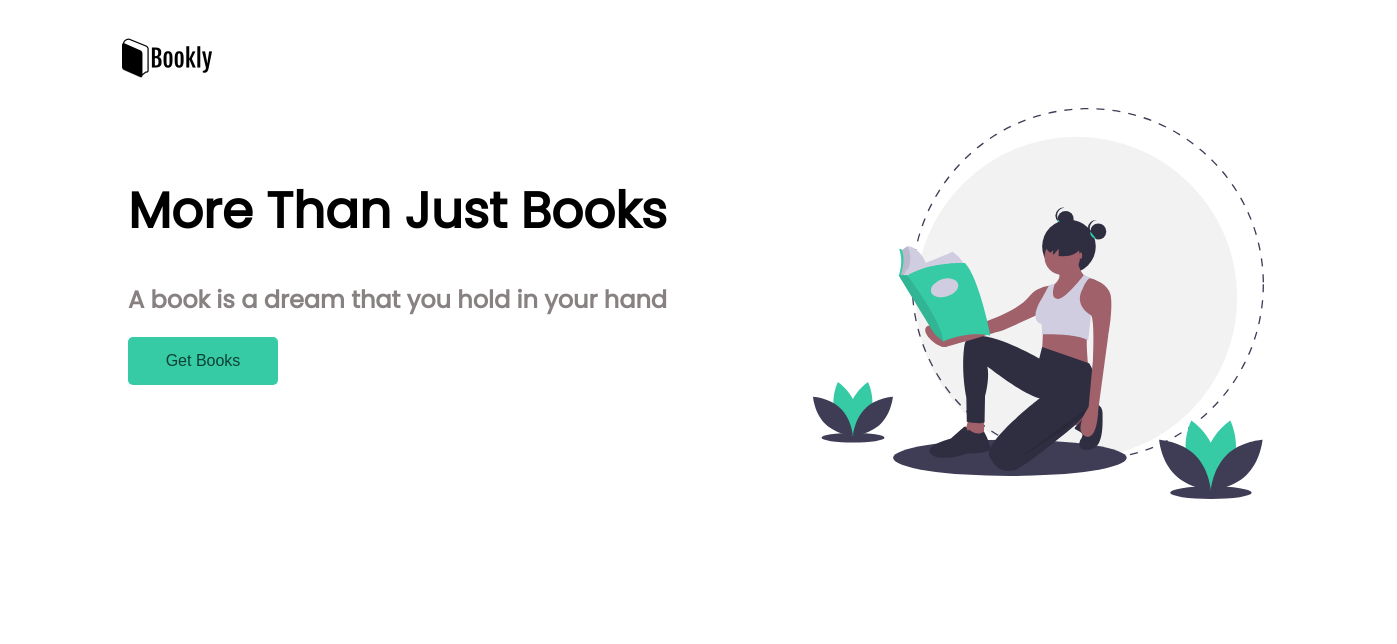
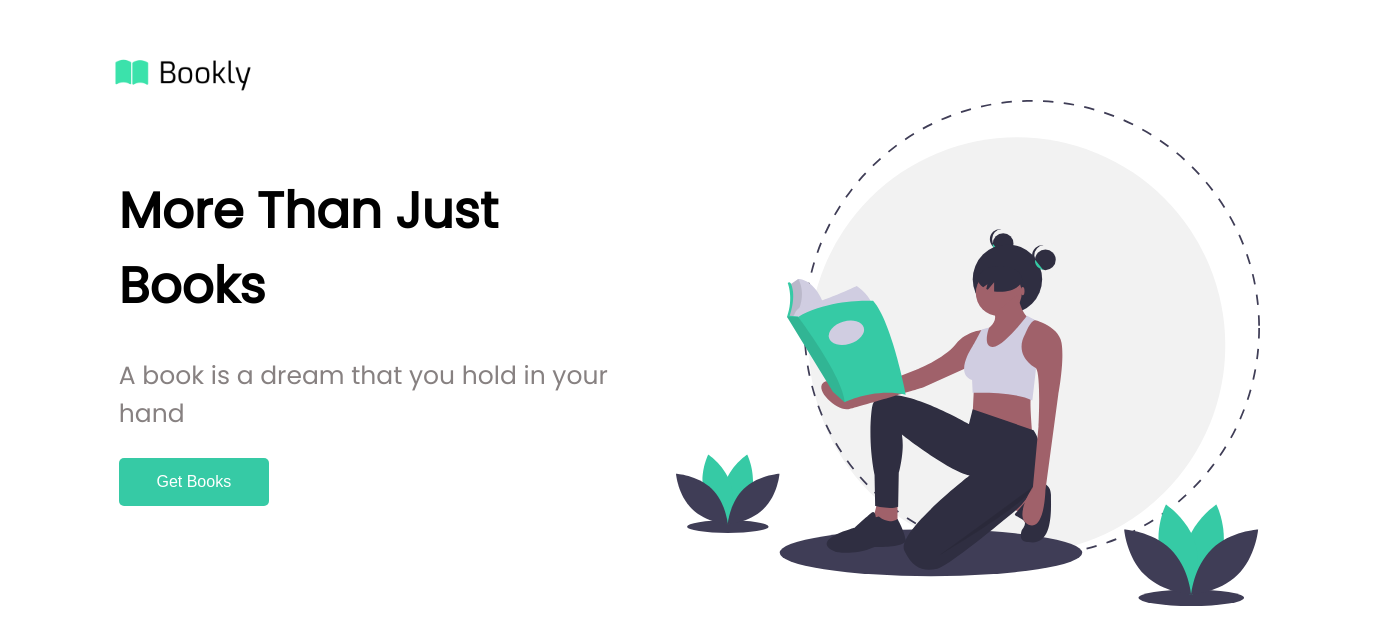
Before and after one commit to jhumeey/Books-Fetch-API-APP, a React (Create React App) app: page / in a window 1280 px wide. Shown: the top 644 px of the page, 1397 px wide, since content can reach past the window. Built offline with nearby package versions, Linux system fonts and the light colour scheme.

Commit message:
Fixed Responsiveness issues

```diff
--- a/src/App.css
+++ b/src/App.css
@@ -6,6 +6,8 @@
 body, html, #root {
   height: 100%;
   width: 100%;
+  padding: 0;
+  margin: 0;
   font-family: 'Poppins', sans-serif;
 }
 
@@ -32,14 +34,14 @@ body, html, #root {
   font-size: 1em;
   border-radius: 5px;
   cursor: pointer;
-  background-color: rgb(54, 202, 165);
+  background-color: #36caa5;
   border: none;
-  color: rgb(15, 66, 54);
+  color: #fff;
   transition: all 0.5s;
 }
 
 .fetch-button:hover {
-  background-color: rgb(40, 209, 209);
+  background-color: #28d1d1;
 }
 
 .books {
@@ -50,14 +52,15 @@ body, html, #root {
 .book {
   background: #fff;
   position: relative;
+  border: 1px solid rgba(0, 0, 0, .125);
   border-radius: 5px;
   padding: 20px;
   margin: 10px;
-  width: 47%;
+  width: 100%;
   color: #333;
   flex-basis: width;
   background-color: #fff;
-  box-shadow: 0 4px 8px 0 rgba(0, 0, 0, 0.2), 0 6px 20px 0 rgba(0, 0, 0, 0.19);
+  box-shadow: 0px 2px 2px rgba(0, 0, 0, 0.3);
 }
 
 .book h3 {
@@ -84,14 +87,14 @@ body, html, #root {
 .b-white-container {
   display: flex;
   position: relative;
-  height: 100%;
+  height: fit-content;
   width: 100%;
   flex-direction: column;
   background-color: #fff;
 }
 
 .b-grey-container {
-  background-color: gainsboro;
+  background-color: #f8f8f8;
   height: fit-content;
 }
 
@@ -99,17 +102,15 @@ body, html, #root {
   background-image: url('./b-logo.png');
   background-repeat: no-repeat;
   background-size: contain;
-  position: absolute;
   height: 100px;
   width: 100%;
-  left: 8.5%;
   padding: 10px;
+  margin-left: 76px;
 }
 
 .b-intro-container {
   display: inherit;
   flex-direction: column;
-  padding-top: 100px;
   width: 100%;
 }
 
@@ -121,31 +122,84 @@ body, html, #root {
 
 .b-dream-container {
   display: flex;
-  flex-direction: row;
+  flex-direction: column;
+  padding: 10px;
   width: 100%;
 }
 
 .b-note-container {
-  width: 60%;
-  margin-left: 5.5rem;
+  width: 100%;
   padding: 2rem;
+  text-align: center;
 }
 
 .b-note-container h1 {
-  font-size: 50px;
+  font-size: 30px;
 }
 
-.b-note-container h2 {
+.b-note-container p {
   color: #878181;
+  font-size: 20px;
 }
 
 .b-reading-container {
-  width: 40%;
+  width: 100%;
 }
 
 .b-reading-container img {
-  max-width: 95%;
+  max-width: 100%;
   width: 100%;
 }
 
-.b-data-container {}
+.b-data-container {
+  text-align: center;
+}
+
+@media (min-width: 700px) {
+  .book {
+    width: 47%;
+  }
+  .b-note-container h1 {
+    font-size: 40px;
+  }
+  .b-note-container p {
+    font-size: 25px;
+  }
+}
+
+@media (min-width: 1000px) {
+  .book {
+    width: 47%;
+  }
+  .b-logo {
+    position: absolute;
+    width: 50%;
+    height: 150px;
+    left: 2.5%;
+    top: 0%;
+  }
+  .b-note-container {
+    padding: 10px;
+    padding-top: 50px;
+    padding-left: 6.8rem;
+    text-align: left;
+  }
+  .b-reading-container {
+    padding: 10px;
+  }
+  .b-dream-container {
+    flex-direction: row-reverse;
+  }
+  .b-note-container h1 {
+    font-size: 50px;
+  }
+  .b-intro-container {
+    padding-top: 80px
+  }
+}
+
+@media (min-width: 1300px) {
+  .book {
+    width: 31%;
+  }
+}
--- a/src/App.js
+++ b/src/App.js
@@ -30,22 +30,20 @@ function App() {
                 <div className="b-intro-container">
                     <div className="b-fetch-container">
                         <div className="b-dream-container" >
+                            <div className="b-reading-container">
+                                <img src={logo} alt="Logo" />
+                            </div>
                             <div className="b-note-container">
                                 <h1>More Than Just Books </h1>
-                                <h2>A book is a dream that you hold in your hand</h2>
+                                <p>A book is a dream that you hold in your hand</p>
                                 <div>
                                     <button className="fetch-button" onClick={fetchData}>
                                         Get Books
-                        </button>
+                                    </button>
                                     <br />
                                 </div>
                             </div>
-                            <div className="b-reading-container">
-                                <img src={logo} alt="Logo" />
-                            </div>
                         </div>
-
-
                     </div>
                 </div>
             </div>
```
Also changed, not shown: src/b-logo.png.
